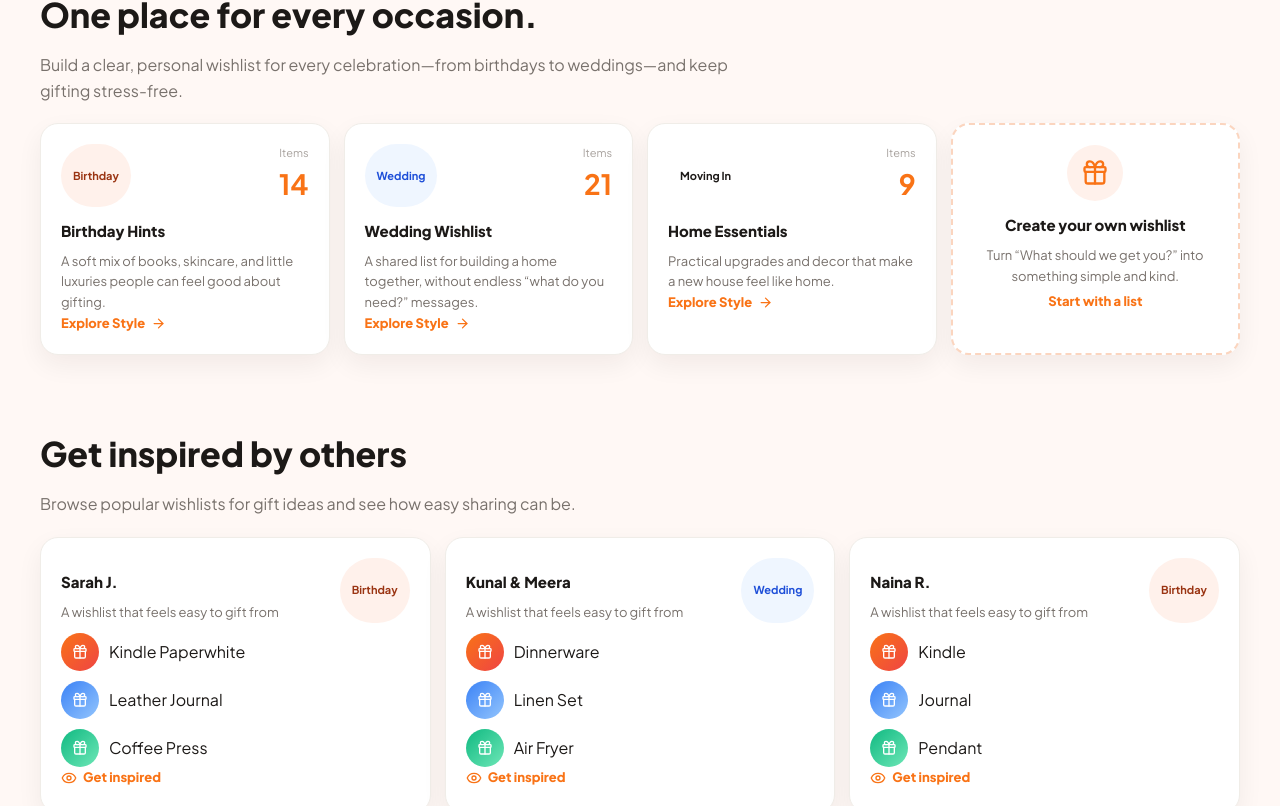
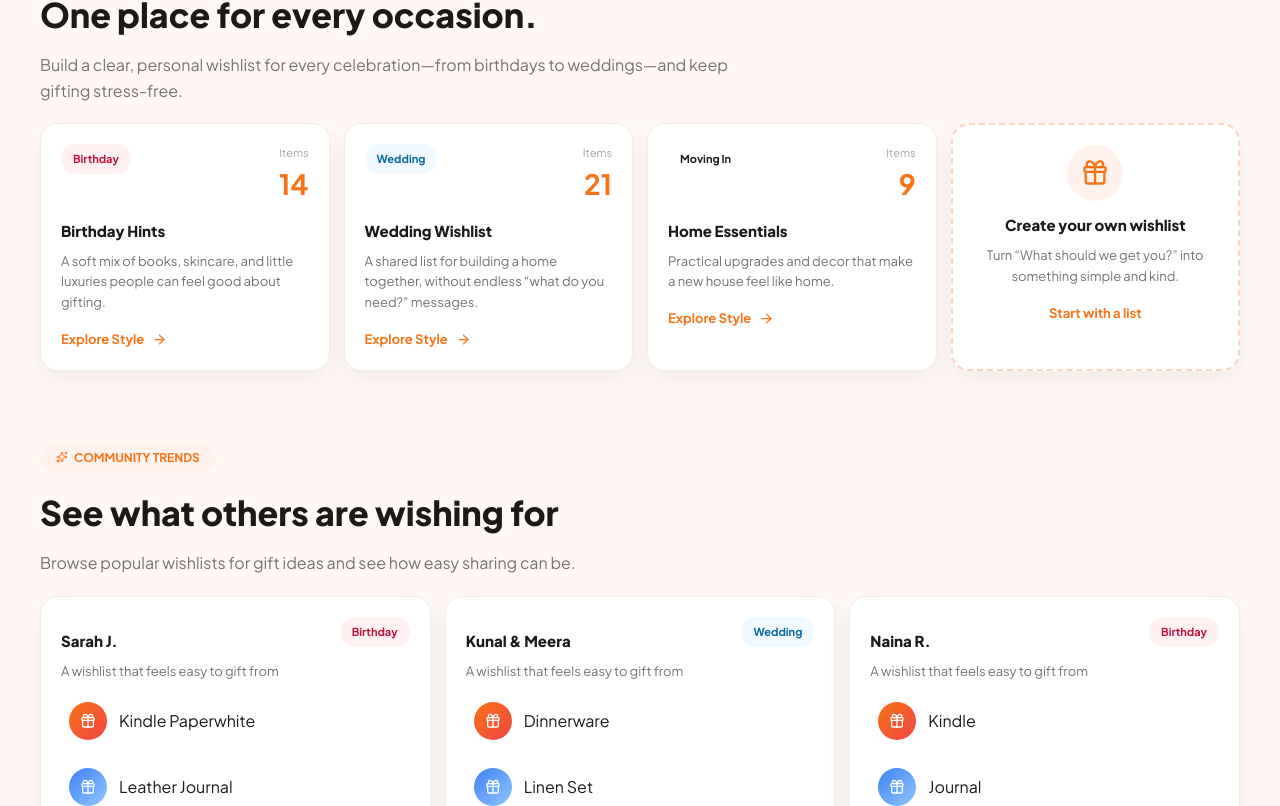
Before and after one commit to Yatish05/wishnest, a React (Vite) app: page / in a window 1280 px wide. Shown: the part 654-1460 px from the top of the page. Built offline with nearby package versions, Linux system fonts and the light colour scheme; no server answers.

Commit message:
Refactor community trends section title and UI polishing

```diff
--- a/src/pages/LandingPage.css
+++ b/src/pages/LandingPage.css
@@ -278,8 +278,9 @@
 .landing-wishlist-card:hover,
 .landing-feed-card:hover,
 .landing-create-card:hover {
-  transform: translateY(-5px);
-  box-shadow: var(--shadow-hover);
+  transform: translateY(-8px);
+  box-shadow: 0 20px 40px rgba(0, 0, 0, 0.08);
+  border-color: var(--color-brand);
 }
 
 .landing-wishlist-card__top,
@@ -287,6 +288,7 @@
 .landing-wishlist-card__footer {
   display: flex;
   justify-content: space-between;
+  align-items: flex-start;
   gap: 12px;
 }
 
@@ -298,10 +300,10 @@
   font-weight: 700;
 }
 
-.landing-tag--birthday { background: #fff1eb; color: #9a3412; }
-.landing-tag--wedding { background: #eff6ff; color: #1d4ed8; }
-.landing-tag--diwali { background: #fef3c7; color: #92400e; }
-.landing-tag--rakhi { background: #f5f3ff; color: #7c3aed; }
+.landing-tag--birthday { background: #fff1f2; color: #be123c; border-radius: 99px; }
+.landing-tag--wedding { background: #f0f9ff; color: #0369a1; border-radius: 99px; }
+.landing-tag--diwali { background: #fefce8; color: #854d0e; border-radius: 99px; }
+.landing-tag--rakhi { background: #fdf4ff; color: #701a75; border-radius: 99px; }
 
 .landing-wishlist-card__count {
   text-align: right;
@@ -340,10 +342,18 @@
 .landing-create-card__cta {
   display: inline-flex;
   align-items: center;
-  gap: 6px;
+  gap: 8px;
   color: var(--color-brand);
   font-size: 13px;
-  font-weight: 800;
+  font-weight: 700;
+  margin-top: 16px;
+  transition: gap 0.2s ease;
+}
+
+.landing-inline-link:hover,
+.landing-soft-link:hover,
+.landing-create-card__cta:hover {
+  gap: 12px;
 }
 
 .landing-create-card {
@@ -367,8 +377,15 @@
 .landing-feed-item {
   display: flex;
   align-items: center;
-  gap: 10px;
-  margin-top: 10px;
+  gap: 12px;
+  margin-top: 12px;
+  padding: 8px;
+  border-radius: 12px;
+  transition: background 0.2s ease;
+}
+
+.landing-feed-item:hover {
+  background: var(--color-surface-tint);
 }
 
 .landing-feed-item__thumb {
--- a/src/pages/LandingPage.jsx
+++ b/src/pages/LandingPage.jsx
@@ -227,7 +227,11 @@ export default function LandingPage() {
       <section className="landing-section landing-section--soft">
         <div className="container">
           <div className="landing-section__header">
-            <h2>Get inspired by others</h2>
+            <div className="landing-section__eyebrow">
+              <Sparkles size={12} />
+              <span>COMMUNITY TRENDS</span>
+            </div>
+            <h2>See what others are wishing for</h2>
             <p>Browse popular wishlists for gift ideas and see how easy sharing can be.</p>
           </div>
 
@@ -235,7 +239,7 @@ export default function LandingPage() {
             {inspirationWishlists.map((wishlist) => (
               <article key={wishlist.id} className="landing-feed-card card">
                 <div className="landing-feed-card__top">
-                  <div>
+                  <div className="landing-feed-card__meta">
                     <h3>{wishlist.username}</h3>
                     <p>A wishlist that feels easy to gift from</p>
                   </div>
@@ -255,7 +259,7 @@ export default function LandingPage() {
 
                 <Link to={user ? '/discover' : '/signup'} className="landing-soft-link">
                   <Eye size={16} />
-                  <span>Get inspired</span>
+                  <span>Inspired by this</span>
                 </Link>
               </article>
             ))}
```
